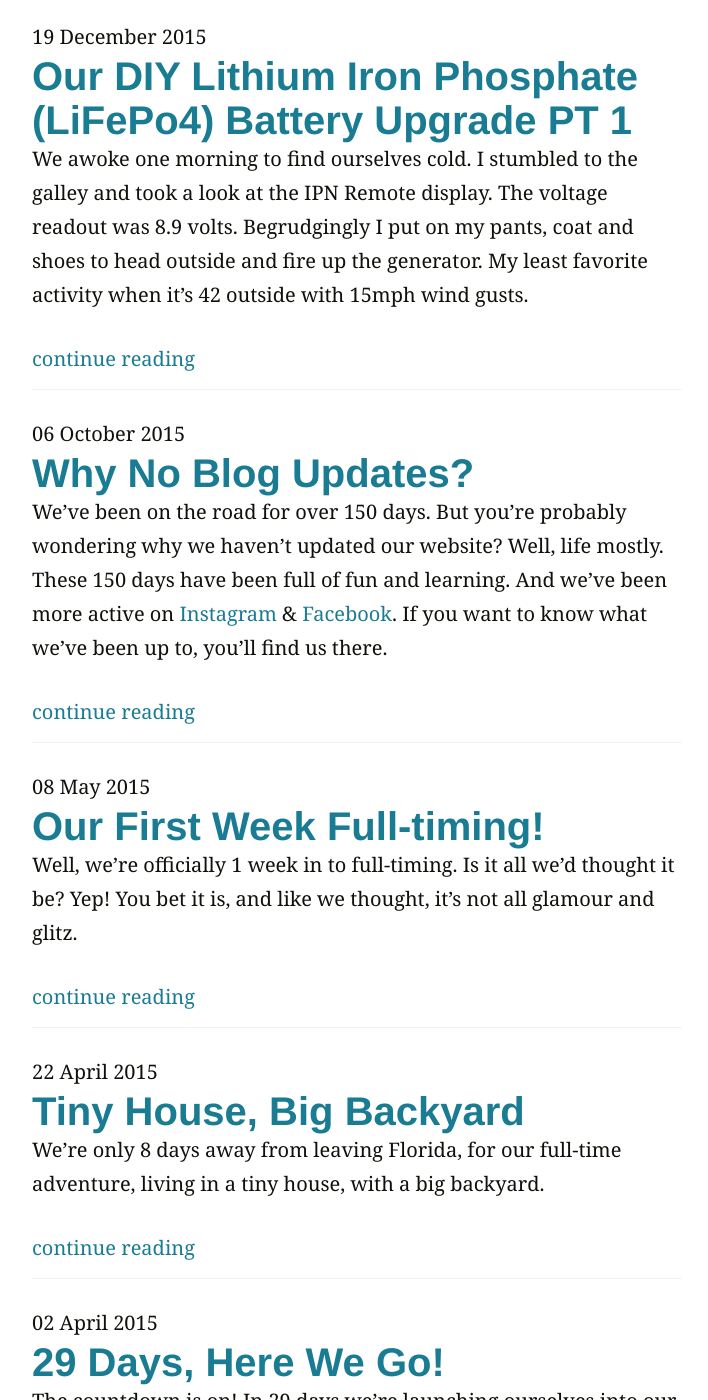
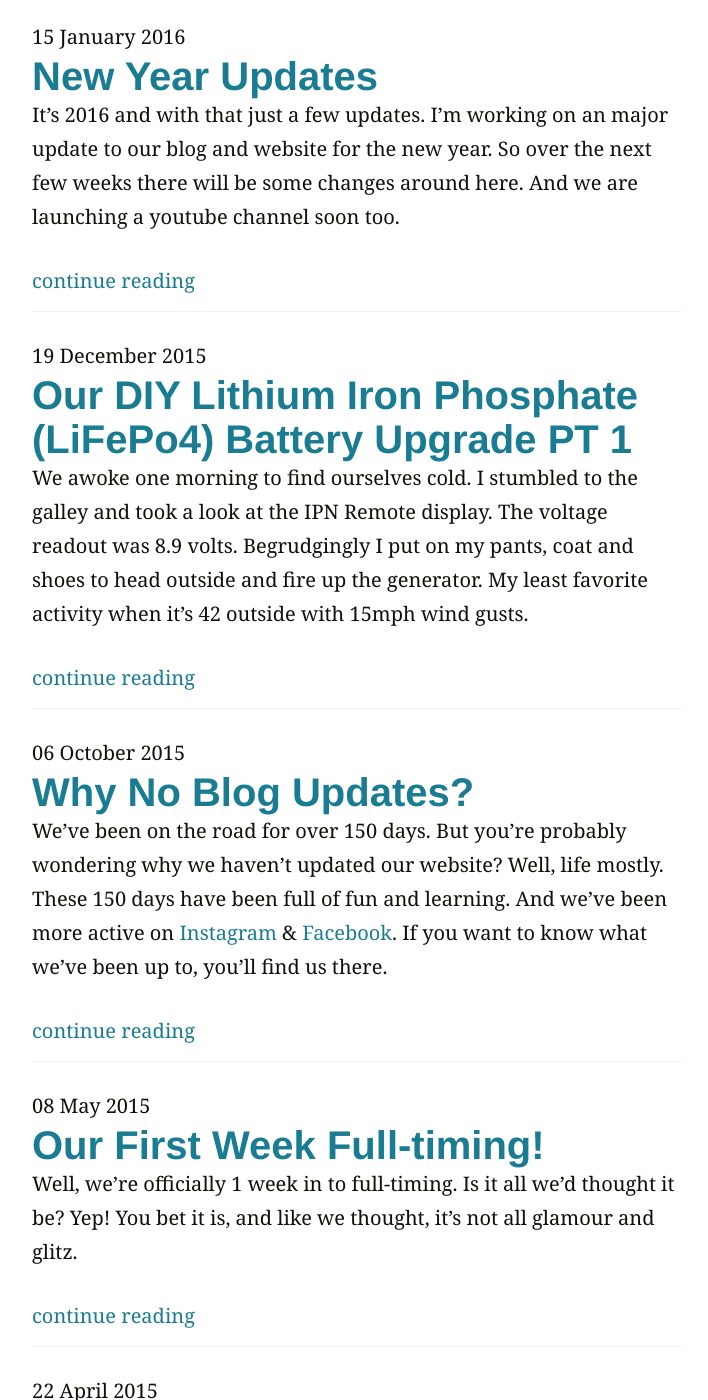
Before and after one commit to 1337hero/boldandadventurous.com, a Jekyll site: the page built from index.html, in a window 1280 px wide and 1400 px high. Shown: the whole window, without its empty margins (283-991 px from the left). Built offline with Jekyll 4.4.1, drawn with Linux system fonts in a browser that asks for light colours; the list of posts is cut into pages by our own code; some of the changed text lies outside the part shown.

Commit message:
updates for the night

```diff
--- /dev/null
+++ b/_posts/2016-01-15-new-year-updates.md
@@ -0,0 +1,20 @@
+---
+layout: post
+title: "New Year Updates"
+permalink: /new-year-updates/
+
+by: "Mike"
+
+cover: https://s3.amazonaws.com/boldadventure-cdn/quick-updates.jpg
+
+categories:
+  - News
+
+---
+
+
+It's 2016 and with that just a few updates. I'm working on an major update to our blog and website for the new year. So over the next few weeks there will be some changes around here. And we are launching a youtube channel soon too.
+
+**Lithiums** - YES, we finished the install. I was planning to post part 2 but had to bump up the timeframe on phase 2. So I'd had to rewrite a portion of my posts detailing our install since I have added new components. A new post and video will be out by the end of the month.
+
+**Anza Borrego** - We had a great time hanging our with friends in Anza for the new years.
```
Also changed, not shown: _posts/2015-12-19-our-diy-lithium-battery-upgrade-pt-1.md (+1 -1 lines), media/lfp-p2.jpg, 1 other file.
